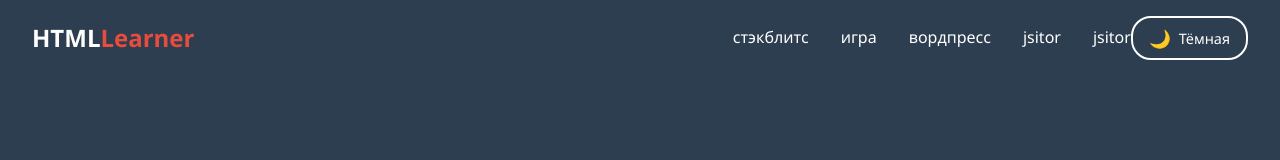
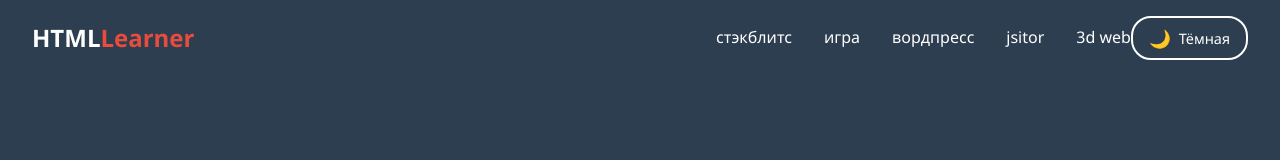
Before and after one commit to nadip14/cursov, a plain HTML site: page index.html in a window 1280 px wide. Shown: the top 160 px of the page. Drawn offline with Linux system fonts and the light colour scheme.

Commit message:
Update index.html

```diff
--- a/index.html
+++ b/index.html
@@ -306,7 +306,7 @@
                 <li><a href="https://nadip14.github.io/moution/">игра</a></li>
                 <li><a href="https://wordpress.com/ru/">вордпресс</a></li>
                 <li><a href="https://jsitor.com/">jsitor</a></li>
-                <li><a href="https://nadip14.github.io/framer/">jsitor</a></li>
+                <li><a href="https://nadip14.github.io/framer/">3d web</a></li>
                  <button class="theme-toggle" onclick="toggleTheme()">
                         <span class="theme-icon">🌙</span>
                         <span class="theme-text">Тёмная</span>
```
